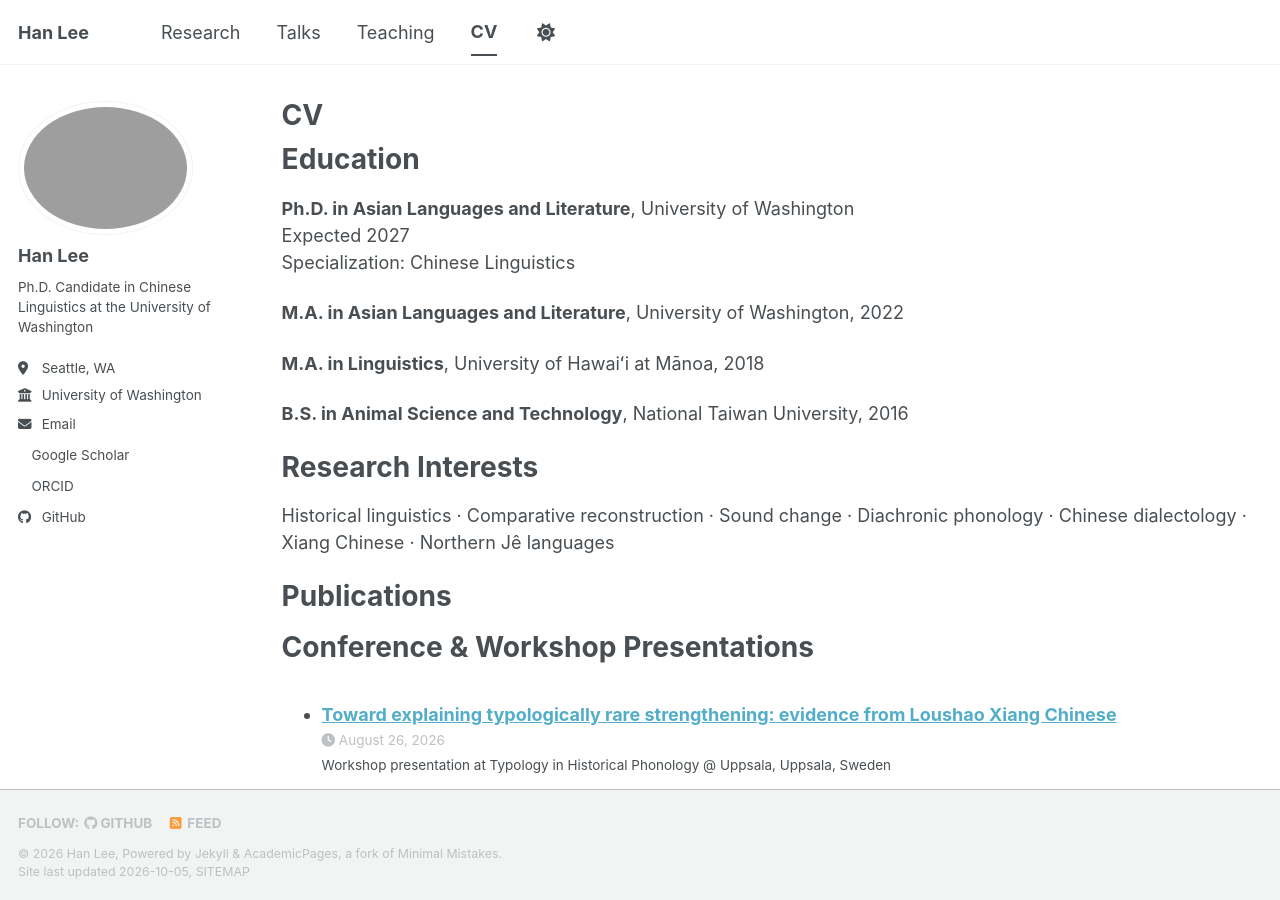
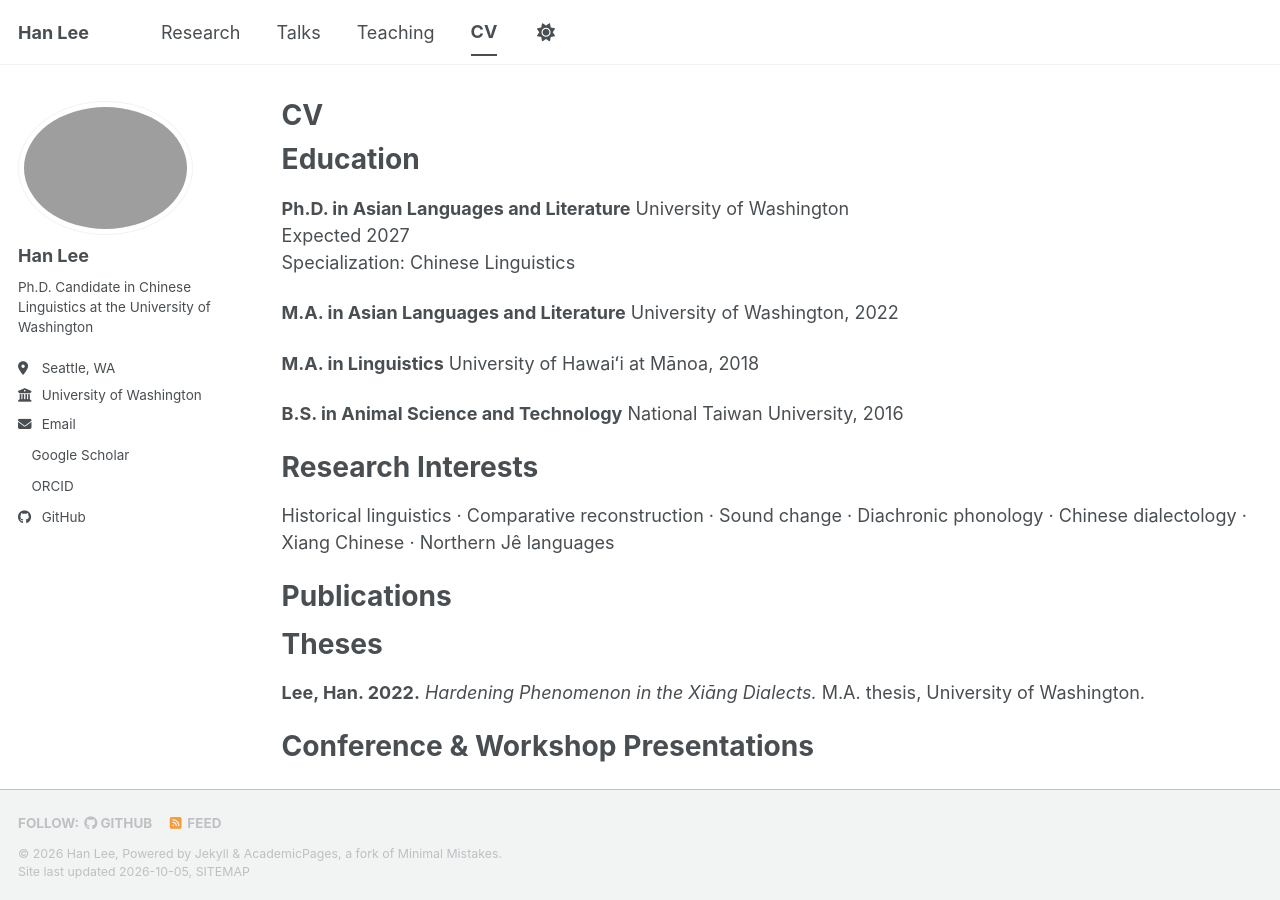
Before and after one commit to hanleeling/hanleeling.github.io, a Jekyll site: the page built from _pages/cv.md, in a window 1280 px wide and 900 px high. Built offline with Jekyll 4.4.1, drawn with Linux system fonts in a browser that asks for light colours; a style sheet for code colours, icons or effects is not loaded.

Commit message:
Update cv.md

```diff
--- a/_pages/cv.md
+++ b/_pages/cv.md
@@ -12,15 +12,19 @@ redirect_from:
 Education
 ======
 
-**Ph.D. in Asian Languages and Literature**, University of Washington
+**Ph.D. in Asian Languages and Literature**
+University of Washington
 Expected 2027
 Specialization: Chinese Linguistics
 
-**M.A. in Asian Languages and Literature**, University of Washington, 2022
+**M.A. in Asian Languages and Literature**
+University of Washington, 2022
 
-**M.A. in Linguistics**, University of Hawaiʻi at Mānoa, 2018
+**M.A. in Linguistics**
+University of Hawaiʻi at Mānoa, 2018
 
-**B.S. in Animal Science and Technology**, National Taiwan University, 2016
+**B.S. in Animal Science and Technology**
+National Taiwan University, 2016
 
 
 Research Interests
@@ -32,9 +36,10 @@ Historical linguistics · Comparative reconstruction · Sound change · Diachron
 Publications
 ======
 
-<ul>{% for post in site.publications reversed %}
-  {% include archive-single-cv.html %}
-{% endfor %}</ul>
+Theses
+======
+
+**Lee, Han. 2022.** *Hardening Phenomenon in the Xiāng Dialects.* M.A. thesis, University of Washington.
 
 
 Conference & Workshop Presentations
```
